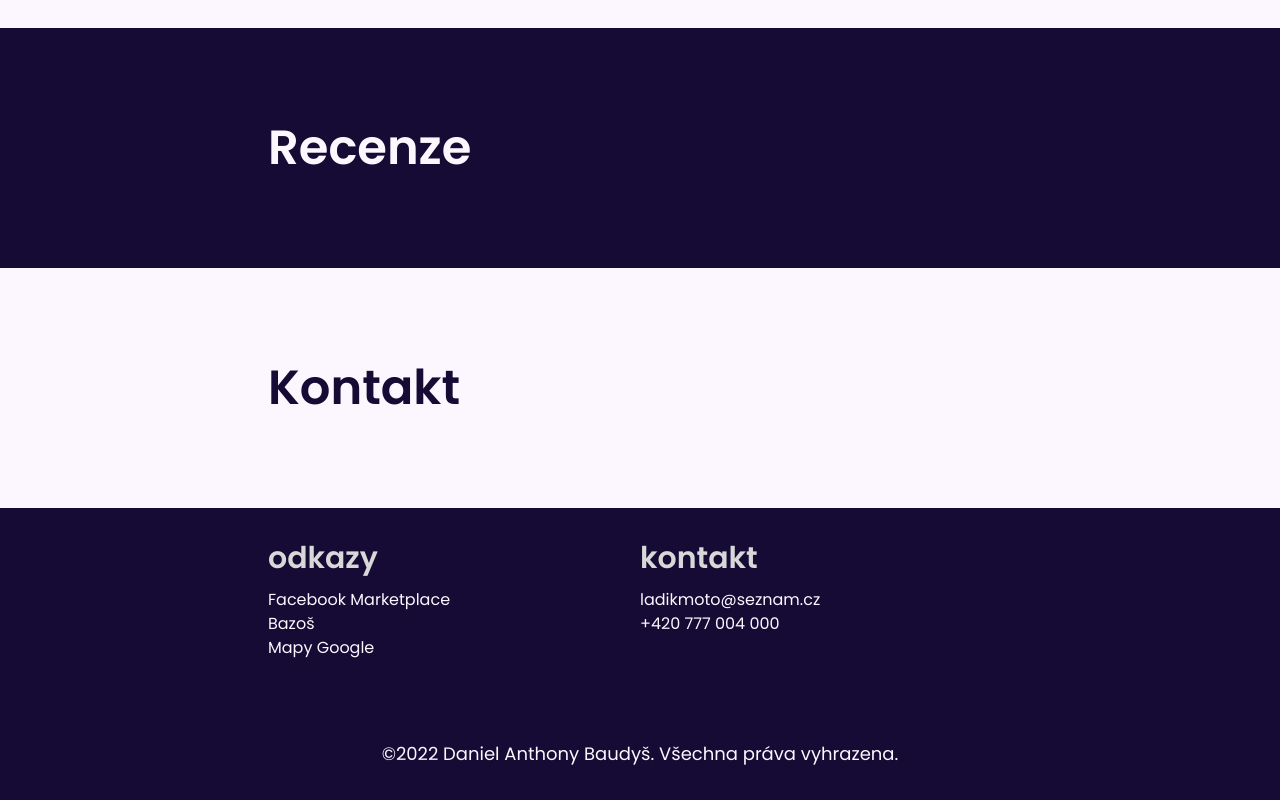
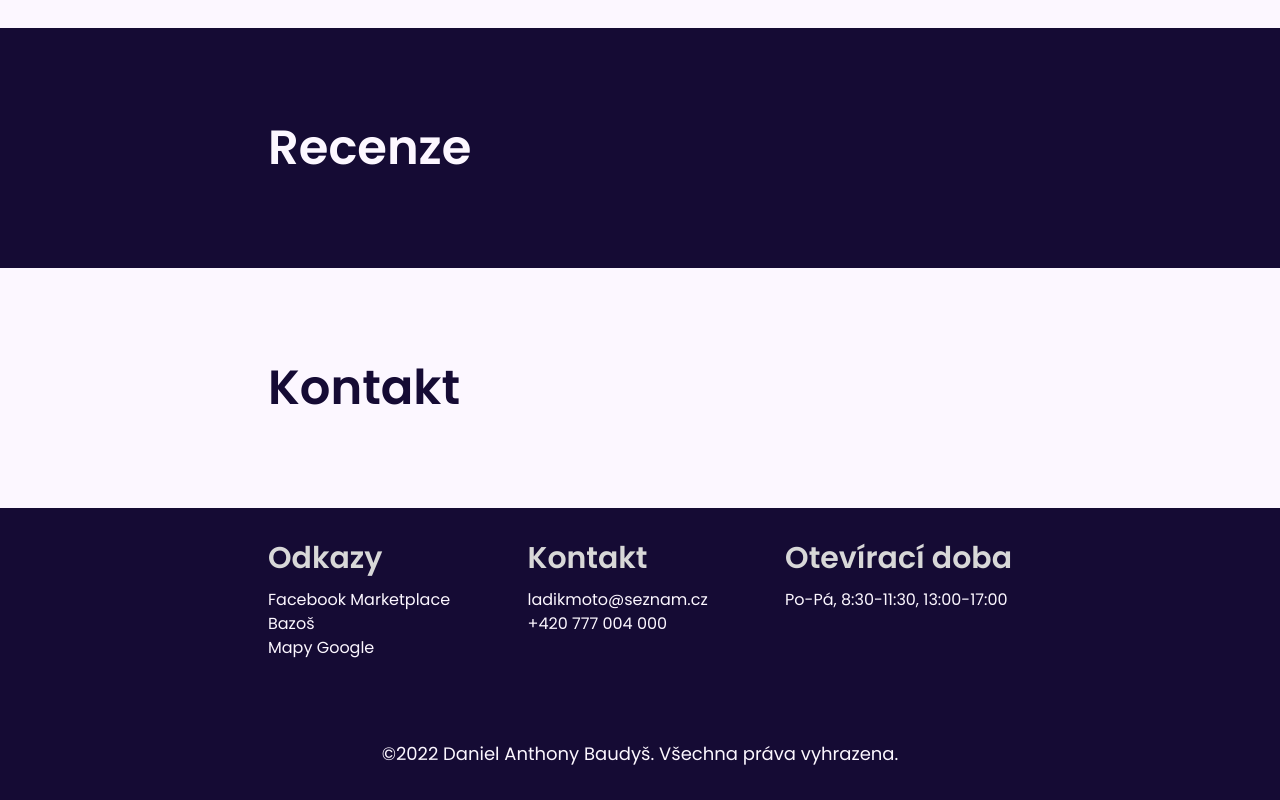
Before and after one commit to ton1czech/pneuservis-baudys, a React (Vite) app: page / in a window 1280 px wide. Shown: the part 2711-3511 px from the top of the page. Built offline with nearby package versions, Linux system fonts and the light colour scheme.

Commit message:
🎁 NEW: footer opening hours

```diff
--- a/src/components/Footer.jsx
+++ b/src/components/Footer.jsx
@@ -4,10 +4,10 @@ export default function Footer() {
   return (
     <Container dark>
       <div className='py-6 sm:py-8 text-center'>
-        <div className='grid sm:grid-cols-2'>
-          <ul className='sm:text-left'>
+        <div className='flex flex-col sm:flex-row justify-between sm:text-left'>
+          <ul className=''>
             <li>
-              <h1 className='subheading pb-2 sm:pb-3'>odkazy</h1>
+              <h1 className='subheading pb-2 sm:pb-3'>Odkazy</h1>
             </li>
             <li>
               <a
@@ -37,15 +37,25 @@ export default function Footer() {
               </a>
             </li>
           </ul>
-          <ul className='sm:text-left pt-8 sm:pt-0'>
+          <ul className='pt-8 sm:pt-0'>
             <li>
-              <h1 className='subheading pb-2 sm:pb-3'>kontakt</h1>
+              <h1 className='subheading pb-2 sm:pb-3'>Kontakt</h1>
             </li>
             <li>
               <p className='text text-sm sm:text-base'>ladikmoto@seznam.cz</p>
             </li>
             <li>
               <p className='text text-sm sm:text-base'>+420 777 004 000</p>
+            </li>
+          </ul>
+          <ul className='pt-8 sm:pt-0'>
+            <li>
+              <h1 className='subheading pb-2 sm:pb-3'>Otevírací doba</h1>
+            </li>
+            <li>
+              <p className='text text-sm sm:text-base'>
+                Po-Pá, 8:30-11:30, 13:00-17:00
+              </p>
             </li>
           </ul>
         </div>
```
